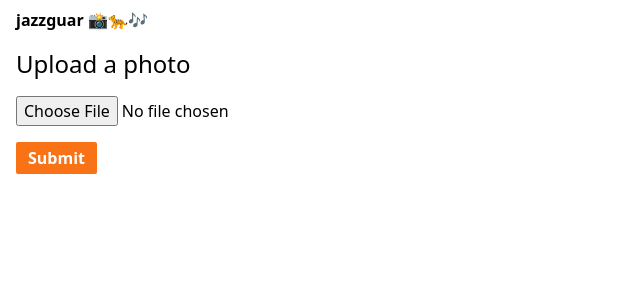
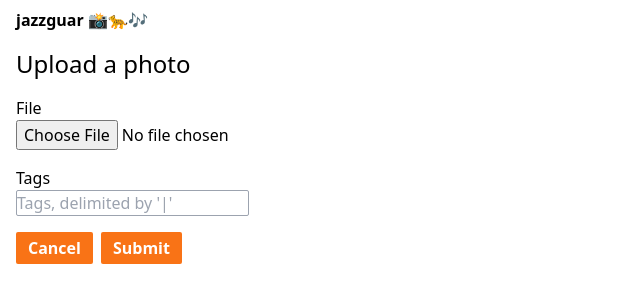
Before and after one commit to yugisu/jazzguar, a SvelteKit app: page /upload in a window 1280 px wide. Shown: the top 302 px of the page, without its empty margins (0-640 px from the left). Built offline with nearby package versions, Linux system fonts and the light colour scheme; no server answers.

Commit message:
Implement basic photo upload & rendering

```diff
--- /dev/null
+++ b/src/lib/color.ts
@@ -0,0 +1,12 @@
+export const stringToHue = (str: string) => {
+	let hash = 0;
+	for (let i = 0; i < str.length; i++) {
+		hash = str.charCodeAt(i) + ((hash << 5) - hash);
+		hash = hash & hash;
+	}
+	return hash % 360;
+};
+
+export const stringToHsl = (str: string, saturation = 100, lightness = 75) => {
+	return `hsl(${stringToHue(str)}, ${saturation}%, ${lightness}%)`;
+};
--- a/src/lib/components/ButtonLink.svelte
+++ /dev/null
@@ -1,10 +0,0 @@
-<script lang="ts">
-	export let href: string;
-</script>
-
-<a
-	{href}
-	class="cursor-pointer select-none rounded-sm bg-orange-500 px-3 py-1 font-bold text-white hover:bg-orange-400 active:bg-orange-600"
->
-	<slot />
-</a>
--- /dev/null
+++ b/src/lib/components/TagLabel.svelte
@@ -0,0 +1,16 @@
+<script lang="ts">
+	import { stringToHue } from '$lib/color';
+
+	export let text: string;
+</script>
+
+<div class="rounded-sm px-1 py-0.5 text-xs font-medium" style:--hue={stringToHue(text)}>
+	{text}
+</div>
+
+<style>
+	div {
+		color: hsl(var(--hue), 90%, 20%);
+		background-color: hsl(var(--hue), 80%, 80%);
+	}
+</style>
--- /dev/null
+++ b/src/lib/db-schema.ts
@@ -0,0 +1,12 @@
+import { collection, CollectionReference } from 'firebase/firestore';
+import { firestore } from './firebase/app';
+
+/** Photo stored at `/photos/` */
+export type Photo = {
+	id: string;
+	src: string;
+	name: string;
+	tags: string[];
+};
+
+export const photosCol = () => collection(firestore, 'photos') as CollectionReference<Photo>;
--- /dev/null
+++ b/src/lib/firebase/app.ts
@@ -0,0 +1,27 @@
+import { initializeApp, type FirebaseOptions } from 'firebase/app';
+import { getFirestore } from 'firebase/firestore';
+import { getStorage } from 'firebase/storage';
+
+import {
+	PUBLIC_FIREBASE_API_KEY,
+	PUBLIC_FIREBASE_AUTH_DOMAIN,
+	PUBLIC_FIREBASE_PROJECT_ID,
+	PUBLIC_FIREBASE_STORAGE_BUCKET,
+	PUBLIC_FIREBASE_MESSAGE_SENDER_ID,
+	PUBLIC_FIREBASE_APP_ID,
+} from '$env/static/public';
+
+const firebaseConfig: FirebaseOptions = {
+	apiKey: PUBLIC_FIREBASE_API_KEY,
+	authDomain: PUBLIC_FIREBASE_AUTH_DOMAIN,
+	projectId: PUBLIC_FIREBASE_PROJECT_ID,
+	storageBucket: PUBLIC_FIREBASE_STORAGE_BUCKET,
+	messagingSenderId: PUBLIC_FIREBASE_MESSAGE_SENDER_ID,
+	appId: PUBLIC_FIREBASE_APP_ID,
+};
+
+const app = initializeApp(firebaseConfig);
+
+export const firestore = getFirestore(app);
+
+export const storage = getStorage(app);
--- /dev/null
+++ b/src/lib/photos.ts
@@ -0,0 +1,23 @@
+import { doc, setDoc } from 'firebase/firestore';
+import { ulid } from 'ulid';
+import { photosCol } from './db-schema';
+import { getDownloadURL, ref, uploadBytes } from 'firebase/storage';
+import { storage } from './firebase/app';
+
+export const savePhoto = async ({ file, tags }: { file: File; tags: string[] }) => {
+	const objectId = ulid();
+
+	const fileExtension = file.name.split('.').slice(1).at(-1);
+	const fileNameFromId = `${objectId}.${fileExtension}`; // FIXME: Is this really needed?
+
+	const fileRef = ref(storage, `photos/general/${fileNameFromId}`);
+	await uploadBytes(fileRef, file);
+
+	const docRef = doc(photosCol(), objectId);
+	await setDoc(docRef, {
+		id: objectId,
+		name: file.name,
+		src: await getDownloadURL(fileRef),
+		tags,
+	});
+};
--- a/src/routes/+layout.svelte
+++ b/src/routes/+layout.svelte
@@ -5,6 +5,6 @@
 </script>
 
 <Header />
-<main class="px-4 py-2">
+<main class="py-2">
 	<slot />
 </main>
--- a/src/routes/+page.svelte
+++ b/src/routes/+page.svelte
@@ -1,5 +1,31 @@
 <script>
-	import ButtonLink from '$lib/components/ButtonLink.svelte';
+	import Button from '$lib/components/Button.svelte';
+	import TagLabel from '$lib/components/TagLabel.svelte';
+
+	/** @type {import('./$types').PageData} */
+	export let data;
 </script>
 
-<ButtonLink href="/upload">Upload a photo</ButtonLink>
+<div class="px-4 py-4">
+	<a href="/upload">
+		<Button>Upload a photo</Button>
+	</a>
+</div>
+
+<div class="grid grid-cols-[repeat(auto-fit,minmax(15rem,20rem))] gap-4 bg-gray-50 p-4">
+	{#each data.photosSnap.docs as photoSnap (photoSnap.id)}
+		<div class="flex max-w-xs flex-col rounded-sm bg-white shadow-sm">
+			<img src={photoSnap.data().src} alt={photoSnap.data().name} class="aspect-square max-w-full object-contain" />
+
+			<div class="border-t border-t-gray-100 p-2">
+				<p>{photoSnap.data().name}</p>
+			</div>
+
+			<div class="flex flex-wrap gap-1 border-t border-t-gray-100 p-2 opacity-60 hover:opacity-100">
+				{#each photoSnap.data().tags as tag (tag)}
+					<TagLabel text={tag} />
+				{/each}
+			</div>
+		</div>
+	{/each}
+</div>
--- /dev/null
+++ b/src/routes/+page.ts
@@ -0,0 +1,12 @@
+import { photosCol } from '$lib/db-schema';
+
+import { getDocs } from 'firebase/firestore';
+
+/** @type {import('./$types').PageLoad} */
+export async function load() {
+	const photosSnap = await getDocs(photosCol());
+
+	return {
+		photosSnap,
+	};
+}
--- a/src/routes/upload/+page.svelte
+++ b/src/routes/upload/+page.svelte
@@ -1,11 +1,68 @@
 <script>
+	import { goto, invalidate } from '$app/navigation';
+	import { savePhoto } from '$lib/photos';
 	import Button from '$lib/components/Button.svelte';
+
+	let submitting = false;
+	let errorMessage = '';
 </script>
 
-<form class="flex w-full max-w-3xl flex-col items-start gap-4" on:submit|preventDefault={() => console.log('yay')}>
-	<h1 class="text-2xl">Upload a photo</h1>
+<div class="px-4">
+	<form
+		class="flex w-full max-w-3xl flex-col gap-4"
+		on:submit|preventDefault={async (e) => {
+			submitting = true;
+			errorMessage = '';
 
-	<input name="file" type="file" />
+			const formData = new FormData(e.currentTarget);
 
-	<Button type="submit">Submit</Button>
-</form>
+			const file = formData.get('file');
+			const tagsString = formData.get('tags');
+
+			try {
+				if (!(file instanceof File) || file.size === 0) {
+					throw new Error('Please, specify the file you want to upload');
+				}
+
+				const tags = typeof tagsString === 'string' ? tagsString.split('|').map((str) => str.trim()) : [];
+
+				await savePhoto({ file, tags });
+
+				await invalidate('/');
+				goto('/');
+			} catch (error) {
+				if (error instanceof Error) {
+					errorMessage = error.message;
+				}
+				console.error(error);
+			} finally {
+				submitting = false;
+			}
+		}}
+	>
+		<h1 class="text-2xl">Upload a photo</h1>
+
+		<fieldset class="flex flex-col gap-4" disabled={submitting}>
+			<label>
+				<p>File</p>
+				<input name="file" type="file" />
+			</label>
+
+			<label>
+				<p>Tags</p>
+				<input name="tags" class="rounded-sm border border-gray-400" placeholder="Tags, delimited by '|'" />
+			</label>
+
+			<div class="flex gap-2">
+				<a href="/">
+					<Button>Cancel</Button>
+				</a>
+				<Button type="submit">Submit</Button>
+			</div>
+
+			{#if errorMessage}
+				<p class="text-red-700">{errorMessage}</p>
+			{/if}
+		</fieldset>
+	</form>
+</div>
```
Also changed, not shown: package.json (+7 -2 lines), 2 other files (tests, documents, lock files or other folders).
